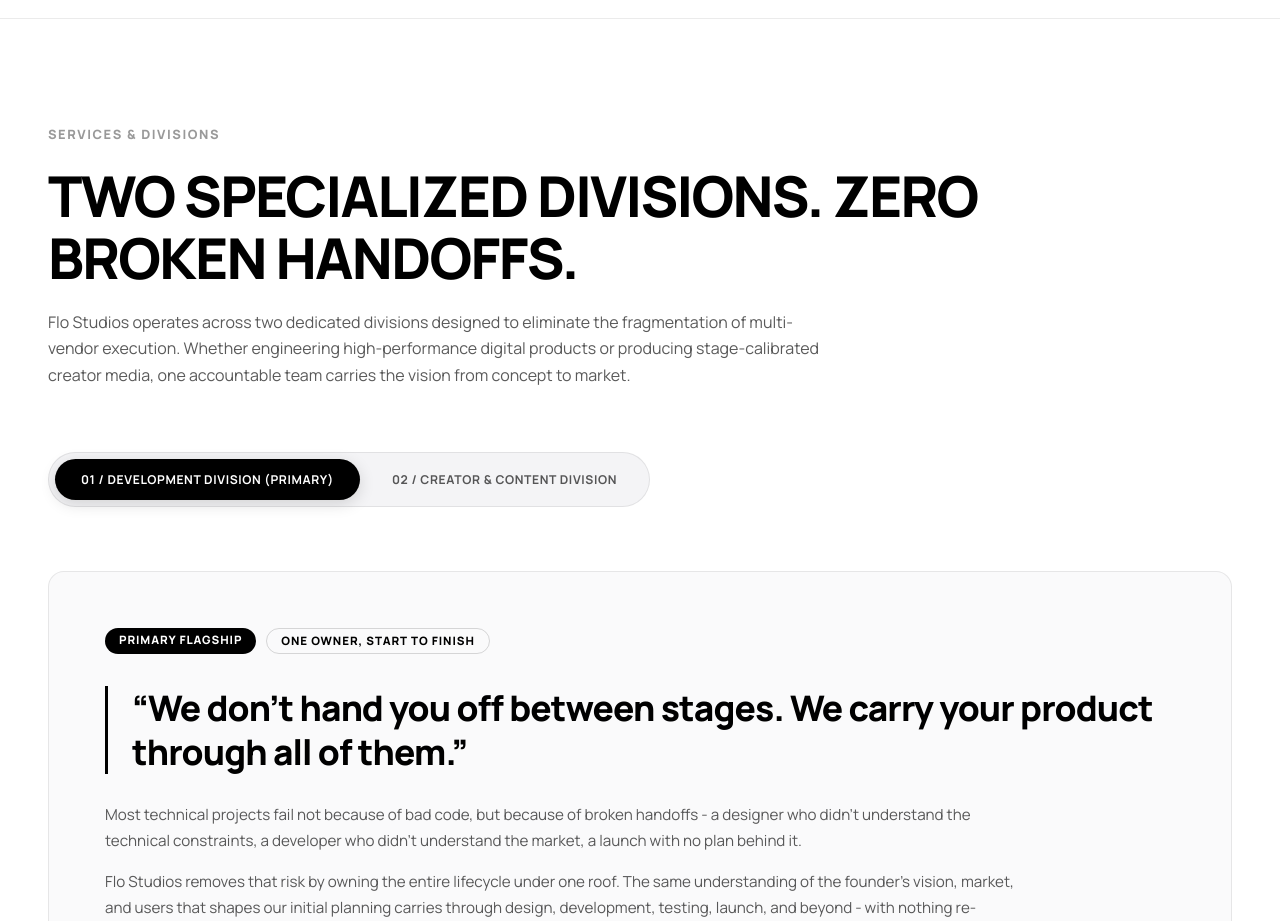
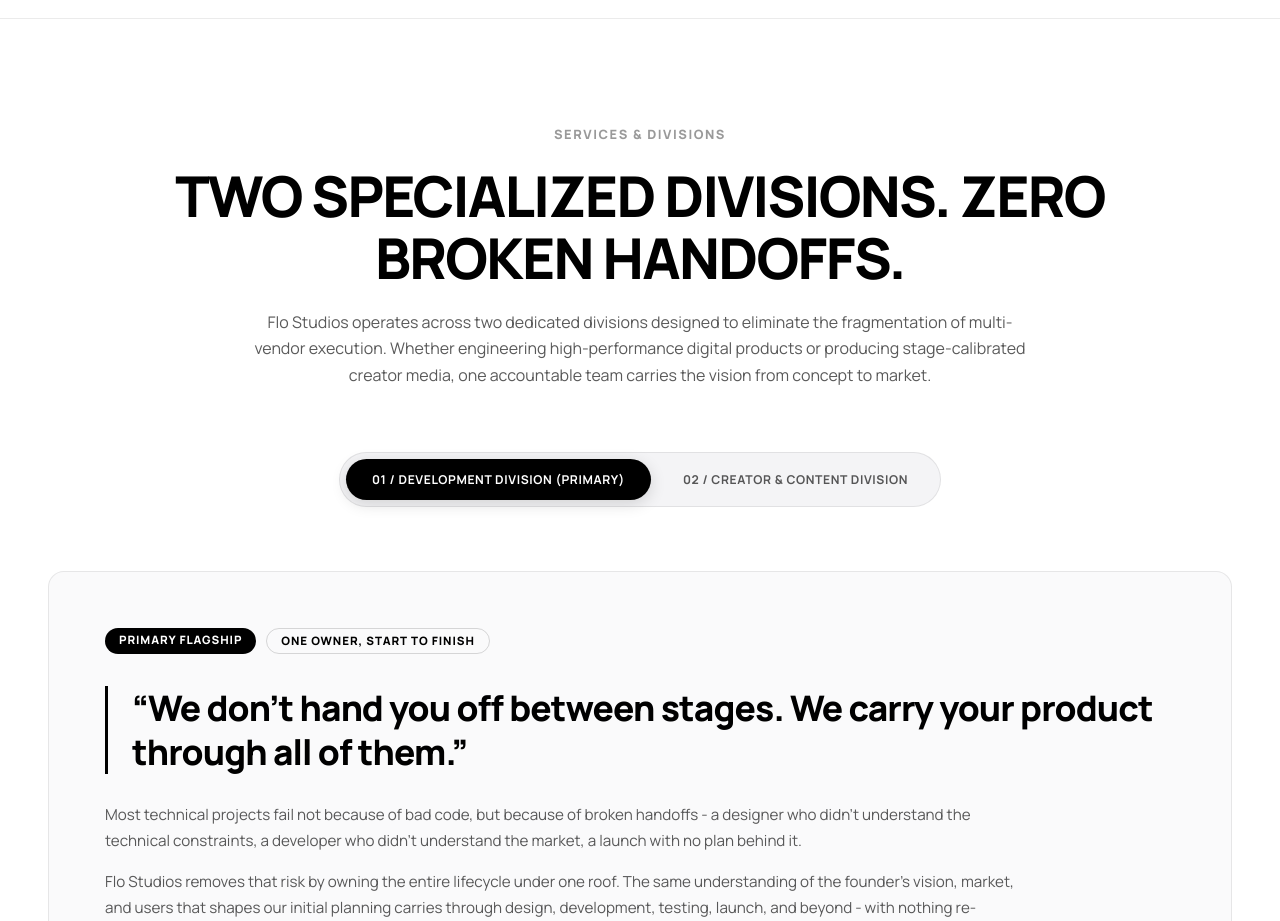
Before and after one commit to patelhashilkumar/flo-studios, a React (Vite) app: page / in a window 1280 px wide. Shown: the part 4260-5181 px from the top of the page. Built offline with nearby package versions, Linux system fonts and the light colour scheme; a web font is replaced by a local one.

Commit message:
style(services): center-align header eyebrow, heading, subtitle, and division switcher

```diff
--- a/src/components/ServicesSection.css
+++ b/src/components/ServicesSection.css
@@ -22,7 +22,8 @@
 /* ── Section Header ── */
 .services-section__header {
   max-width: 980px;
-  margin-bottom: clamp(2.5rem, 5vw, 4rem);
+  margin: 0 auto clamp(2.5rem, 5vw, 4rem);
+  text-align: center;
 }
 
 .services-section__eyebrow {
@@ -53,17 +54,24 @@
   line-height: 1.65;
   color: var(--color-text-secondary);
   max-width: 780px;
-  margin: 0;
+  margin: 0 auto;
 }
 
 /* ── Interactive Segmented Switcher ── */
+.services-switcher-wrap {
+  display: flex;
+  justify-content: center;
+  width: 100%;
+  margin-bottom: clamp(2.5rem, 5vw, 4rem);
+}
+
 .services-switcher {
   display: inline-flex;
   background: #f4f4f6;
   padding: 6px;
   border-radius: var(--radius-full);
   border: 1px solid rgba(0, 0, 0, 0.08);
-  margin-bottom: clamp(2.5rem, 5vw, 4rem);
+  margin-bottom: 0;
   position: relative;
   gap: 6px;
   max-width: 100%;
--- a/src/components/ServicesSection.jsx
+++ b/src/components/ServicesSection.jsx
@@ -70,6 +70,7 @@
         </header>
 
         {/* Interactive Segmented Switcher */}
+        <div className="services-switcher-wrap">
           <div
             className="services-switcher"
             role="tablist"
@@ -101,6 +102,7 @@
                 </button>
               )
             })}
+          </div>
         </div>
 
         {/* Active Division Content */}
```
Lines whose indentation alone changed are shown as unchanged.
